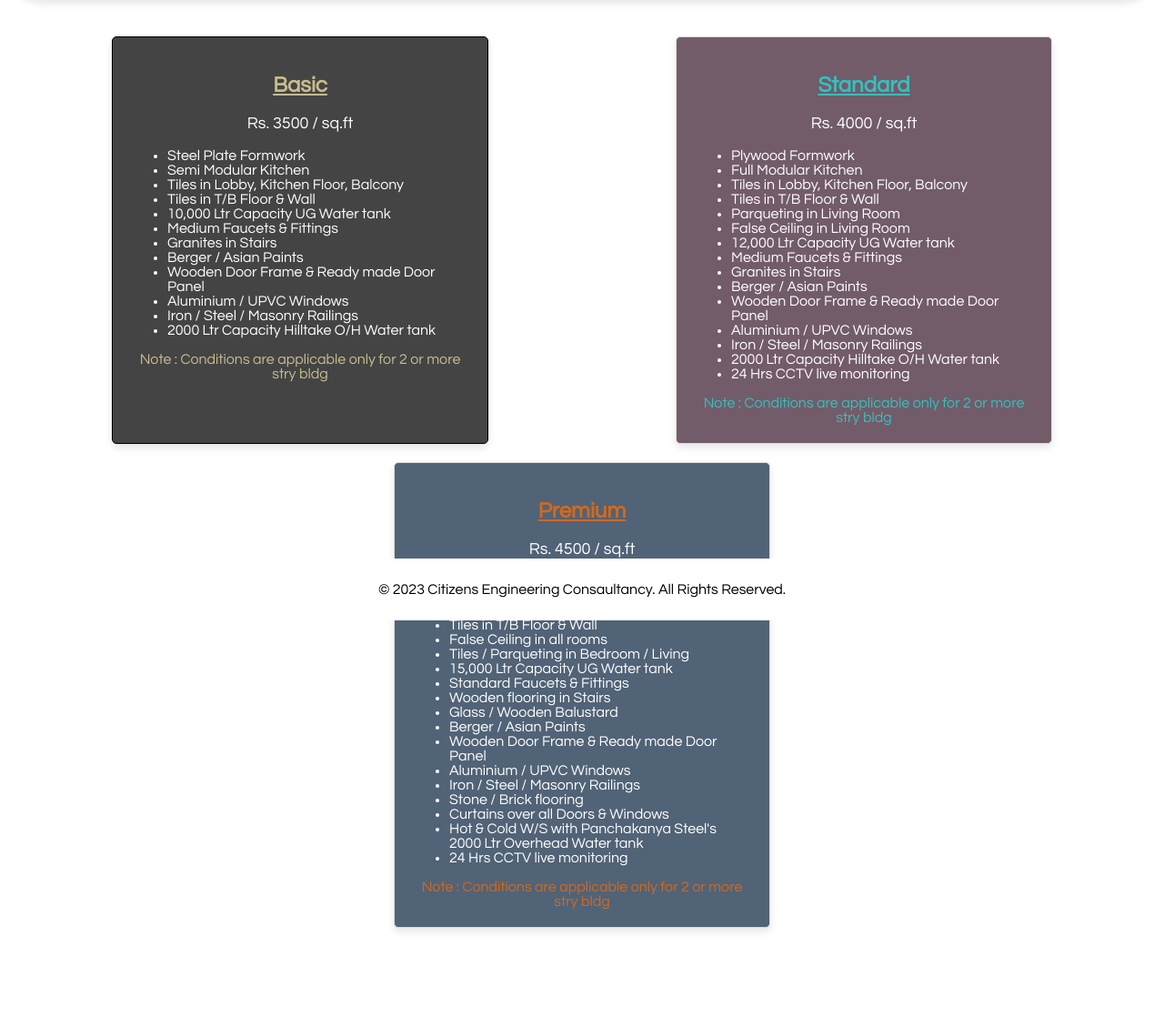
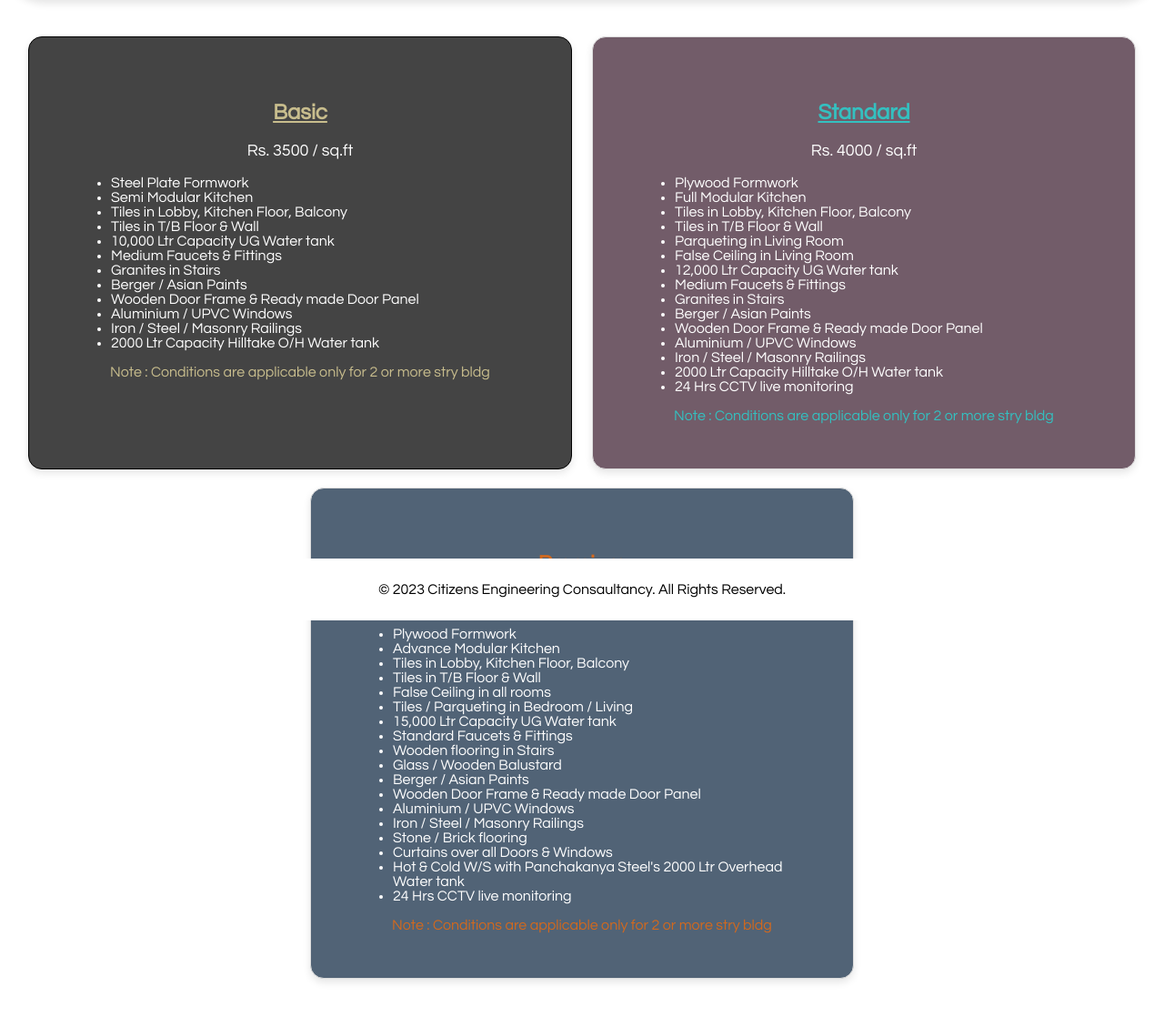
Before and after one commit to citizenengcltcy/web, a plain HTML site: page test.html in a window 1280 px wide. Shown: the part 118-1236 px from the top of the page at 91% size. Before the commit the page ends 1194 px from the top, so only its background shows below. Drawn offline with Linux system fonts and the light colour scheme.

Commit message:
Add files via upload

```diff
--- a/test.html
+++ b/test.html
@@ -36,11 +36,11 @@
     }
 
     .basicpackage {
-      width: 30%;
+      width: 40%;
       background-color: #444444;
       border: 1px solid #000000;
-      border-radius: 5px;
-      padding: 20px;
+      border-radius: 15px;
+      padding: 50px;
       margin-bottom: 20px;
       box-shadow: 0 4px 8px rgba(0, 0, 0, 0.1);
     }
@@ -63,11 +63,11 @@
       text-align: center;
     }
     .Standardpackage {
-      width: 30%;
+      width: 40%;
       background-color: #725c69;
       border: 1px solid #ddd;
-      border-radius: 5px;
-      padding: 20px;
+      border-radius: 15px;
+      padding: 50px;
       margin-bottom: 20px;
       box-shadow: 0 4px 8px rgba(0, 0, 0, 0.1);
     }
@@ -90,11 +90,11 @@
       text-align: center;
     }
     .premiumpackage {
-      width: 30%;
+      width: 40%;
       background:#516376;
       border: 1px solid #ddd;
-      border-radius: 5px;
-      padding: 20px;
+      border-radius: 15px;
+      padding: 50px;
       margin-bottom: 20px;
       box-shadow: 0 4px 8px rgba(0, 0, 0, 0.1);
     }
```
